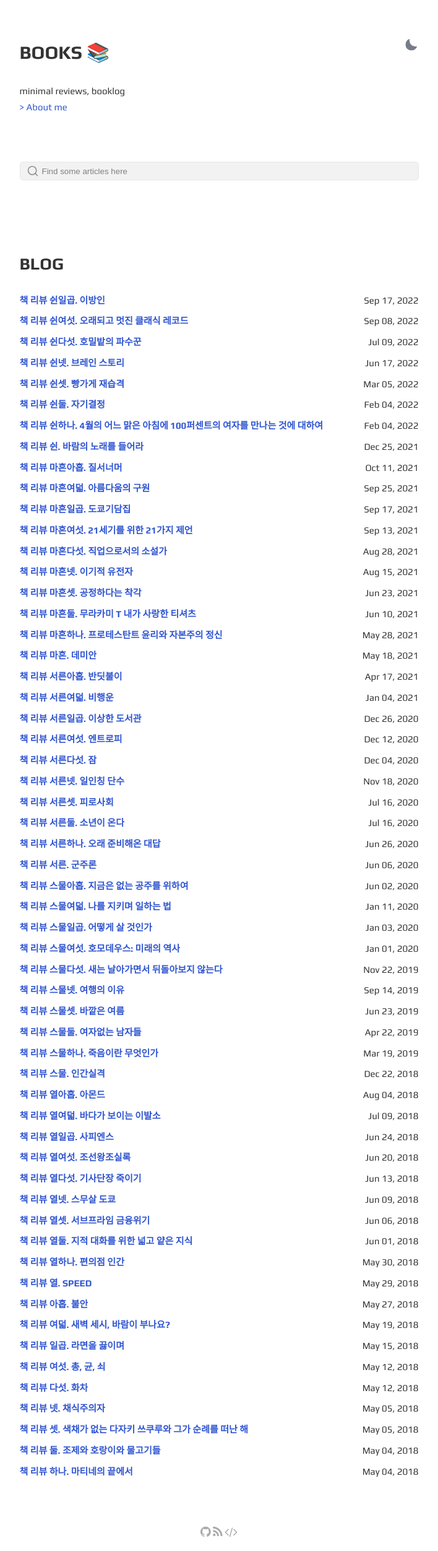
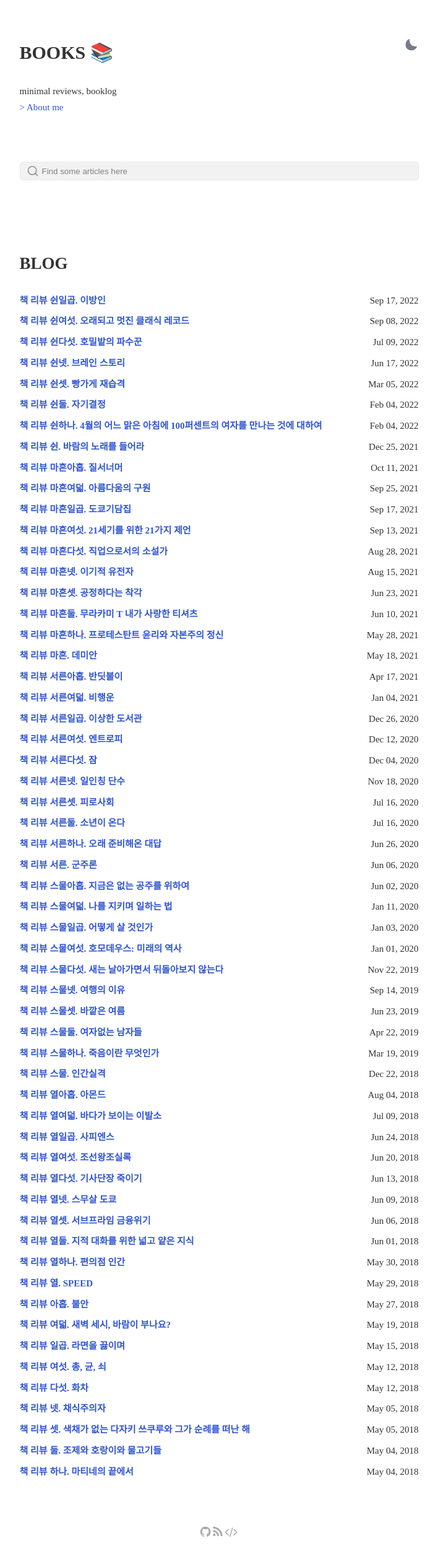
Before and after one commit to Bloofer/Bloofer.github.io, a Jekyll site: the page built from index.html, in a window 1280 px wide. Shown: the whole page at 62% size, without its empty margins (286-994 px from the left). Built offline with Jekyll 4.4.1, drawn with Linux system fonts in a browser that asks for light colours; some web fonts are replaced.

Commit message:
add font

```diff
--- a/_sass/_main.scss
+++ b/_sass/_main.scss
@@ -1,3 +1,5 @@
+@import url(https://fonts.googleapis.com/earlyaccess/nanumgothiccoding.css);//google web font added
+
 *,
 :after,
 :before {
@@ -159,7 +161,8 @@ html[data-theme="dark"] {
 }
 
 body {
-	font-family: var(--text-font), monospace;
+	// font-family: var(--text-font), monospace;
+	font-family: 'Nanum Gothic Coding', serif;
 	text-rendering: optimizeLegibility;
 	line-height: 1.75;
 	color: var(--main-text-color);
@@ -187,7 +190,8 @@ pre {
 }
 
 code {
-	font-family: var(--source-code-font), monospace;
+	// font-family: var(--source-code-font), monospace;
+	font-family: 'Nanum Gothic Coding', serif;
 	margin: unset;
 	padding: 0.1rem;
 	color: var(--highlight-text-color);
```
